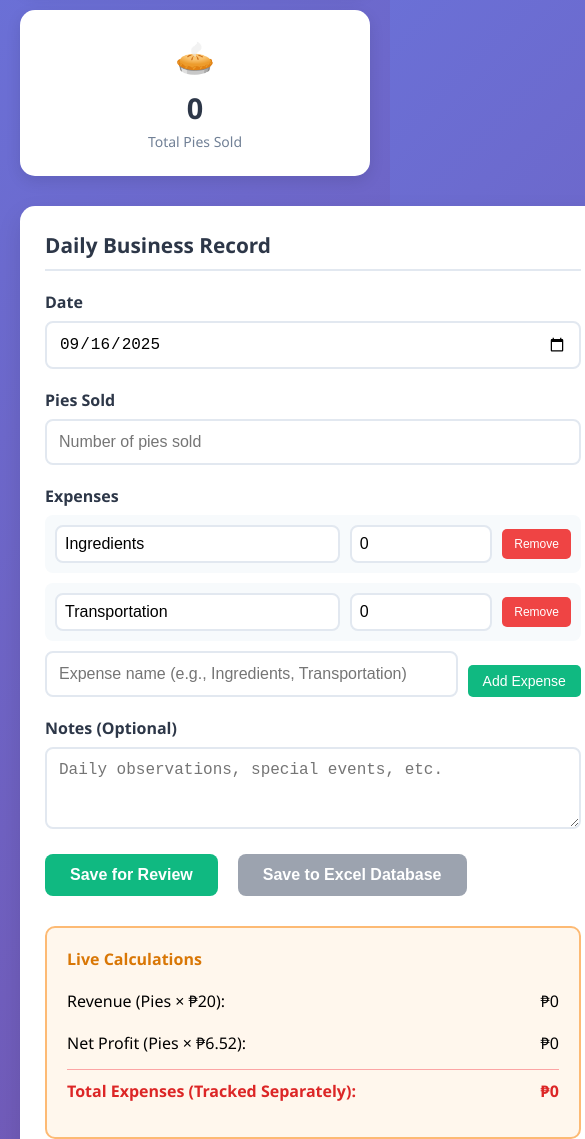
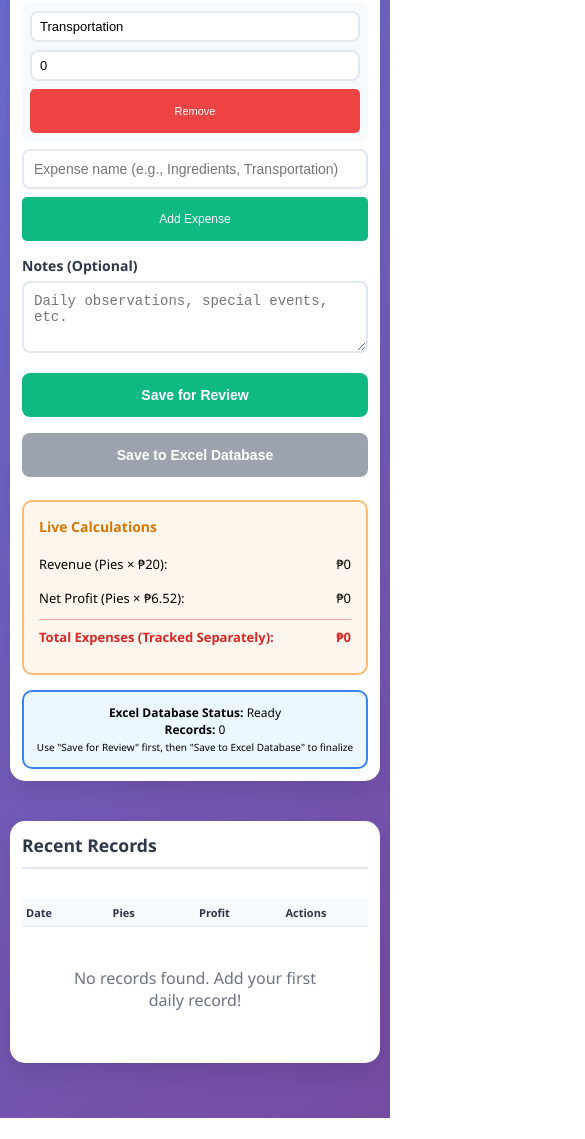
Before and after one commit to adrians1229/ginger, a plain HTML site: page index.html in a window 390 px wide. Shown: the part 800-1939 px from the top of the page, 585 px wide, since content can reach past the window. After the commit the page ends 1918 px from the top, so only its background shows below. Drawn offline with Linux system fonts and the light colour scheme.

Commit message:
Update index.html

```diff
--- a/index.html
+++ b/index.html
@@ -19,7 +19,7 @@
         font-family: 'Segoe UI', Tahoma, Geneva, Verdana, sans-serif;
         background: linear-gradient(135deg, #667eea 0%, #764ba2 100%);
         min-height: 100vh;
-            padding: 20px;
+        padding: 10px;
     }
 
     .container {
@@ -30,31 +30,31 @@
     .header {
         text-align: center;
         color: white;
-            margin-bottom: 30px;
+        margin-bottom: 20px;
     }
 
     .header h1 {
-            font-size: 2.5rem;
+        font-size: clamp(1.8rem, 4vw, 2.5rem);
         margin-bottom: 10px;
     }
 
     .header p {
-            font-size: 1.2rem;
+        font-size: clamp(1rem, 2.5vw, 1.2rem);
         opacity: 0.9;
     }
 
     .card {
         background: white;
         border-radius: 15px;
-            padding: 25px;
-            margin-bottom: 25px;
+        padding: 15px;
+        margin-bottom: 20px;
         box-shadow: 0 10px 25px rgba(0,0,0,0.1);
     }
 
     .card-header {
-            font-size: 1.3rem;
+        font-size: clamp(1.1rem, 2.5vw, 1.3rem);
         font-weight: bold;
-            margin-bottom: 20px;
+        margin-bottom: 15px;
         color: #2D3748;
         border-bottom: 2px solid #E2E8F0;
         padding-bottom: 10px;
@@ -62,15 +62,15 @@
 
     .stats-grid {
         display: grid;
-            grid-template-columns: repeat(auto-fit, minmax(200px, 1fr));
-            gap: 20px;
-            margin-bottom: 30px;
+        grid-template-columns: repeat(auto-fit, minmax(180px, 1fr));
+        gap: 15px;
+        margin-bottom: 25px;
     }
 
     .stat-card {
         background: white;
         border-radius: 15px;
-            padding: 25px;
+        padding: 20px 15px;
         text-align: center;
         box-shadow: 0 5px 15px rgba(0,0,0,0.1);
         transition: transform 0.3s ease;
@@ -81,54 +81,72 @@
     }
 
     .stat-icon {
-            font-size: 2rem;
-            margin-bottom: 10px;
+        font-size: clamp(1.5rem, 3vw, 2rem);
+        margin-bottom: 8px;
         display: block;
     }
 
     .stat-value {
-            font-size: 1.8rem;
+        font-size: clamp(1.2rem, 3vw, 1.8rem);
         font-weight: bold;
         color: #2D3748;
         margin-bottom: 5px;
+        word-break: break-all;
     }
 
     .stat-label {
         color: #718096;
-            font-size: 14px;
+        font-size: clamp(11px, 2.5vw, 14px);
+        line-height: 1.2;
     }
 
     .main-grid {
         display: grid;
-            grid-template-columns: 1fr 1fr;
-            gap: 25px;
-            margin-bottom: 30px;
+        grid-template-columns: 1fr;
+        gap: 20px;
+        margin-bottom: 25px;
     }
 
-        @media (max-width: 768px) {
+    @media (min-width: 1024px) {
         .main-grid {
-                grid-template-columns: 1fr;
+            grid-template-columns: 1fr 1fr;
+        }
+    }
+
+    @media (max-width: 480px) {
+        .card {
+            padding: 12px;
+        }
+
+        .stats-grid {
+            grid-template-columns: repeat(2, 1fr);
+            gap: 10px;
+        }
+
+        .stat-card {
+            padding: 15px 10px;
         }
     }
 
     .form-group {
-            margin-bottom: 20px;
+        margin-bottom: 15px;
     }
 
     .form-group label {
         display: block;
-            margin-bottom: 8px;
+        margin-bottom: 6px;
         font-weight: bold;
         color: #2D3748;
+        font-size: clamp(14px, 2.5vw, 16px);
     }
 
     .form-group input,
     .form-group textarea {
         width: 100%;
-            padding: 12px;
+        padding: 10px;
         border: 2px solid #E2E8F0;
         border-radius: 8px;
-            font-size: 16px;
+        font-size: clamp(14px, 2.5vw, 16px);
         transition: border-color 0.3s ease;
     }
 
@@ -139,15 +157,16 @@
     }
 
     .btn {
-            padding: 12px 25px;
+        padding: 10px 20px;
         border: none;
         border-radius: 8px;
         cursor: pointer;
-            font-size: 16px;
+        font-size: clamp(14px, 2.5vw, 16px);
         font-weight: bold;
         transition: all 0.3s ease;
-            margin-right: 10px;
-            margin-bottom: 10px;
+        margin-right: 8px;
+        margin-bottom: 8px;
+        min-height: 44px;
     }
 
     .btn-orange {
@@ -174,31 +193,49 @@
 
     .button-group {
         display: flex;
-            gap: 10px;
+        gap: 8px;
         flex-wrap: wrap;
+    }
+
+    @media (max-width: 480px) {
+        .button-group {
+            flex-direction: column;
+        }
+
+        .btn {
+            margin-right: 0;
+            width: 100%;
+        }
     }
 
     .calculation-preview {
         background: #FFF7ED;
-            padding: 20px;
+        padding: 15px;
         border-radius: 10px;
-            margin-top: 20px;
+        margin-top: 15px;
         border: 2px solid #FDBA74;
+    }
+
+    .calculation-preview h4 {
+        font-size: clamp(14px, 2.5vw, 16px);
     }
 
     .calculation-row {
         display: flex;
         justify-content: space-between;
-            margin-bottom: 10px;
-            padding: 5px 0;
+        margin-bottom: 8px;
+        padding: 4px 0;
+        font-size: clamp(13px, 2.5vw, 14px);
+        flex-wrap: wrap;
+        gap: 5px;
     }
 
     .calculation-row.total {
         font-weight: bold;
         border-top: 2px solid #D97706;
-            padding-top: 15px;
-            margin-top: 15px;
-            font-size: 1.1rem;
+        padding-top: 12px;
+        margin-top: 12px;
+        font-size: clamp(14px, 2.5vw, 16px);
         color: #D97706;
     }
 
@@ -206,31 +243,64 @@
         font-weight: bold;
         color: #DC2626;
         border-top: 1px solid #FCA5A5;
-            padding-top: 10px;
-            margin-top: 10px;
+        padding-top: 8px;
+        margin-top: 8px;
     }
 
     .data-table {
         width: 100%;
         border-collapse: collapse;
-            margin-top: 20px;
+        margin-top: 15px;
+        font-size: clamp(12px, 2vw, 14px);
+    }
+
+    .data-table-wrapper {
+        overflow-x: auto;
+        -webkit-overflow-scrolling: touch;
     }
 
     .data-table th,
     .data-table td {
-            padding: 12px;
+        padding: 8px 6px;
         text-align: left;
         border-bottom: 1px solid #E2E8F0;
+        min-width: 60px;
     }
 
     .data-table th {
         background: #F7FAFC;
         font-weight: bold;
         color: #2D3748;
+        font-size: clamp(11px, 2vw, 13px);
+        position: sticky;
+        top: 0;
+        z-index: 10;
     }
 
     .data-table tr:hover {
         background: #F7FAFC;
+    }
+
+    @media (max-width: 768px) {
+        .data-table th,
+        .data-table td {
+            padding: 6px 4px;
+            font-size: 11px;
+        }
+
+        .data-table th:nth-child(6),
+        .data-table td:nth-child(6) {
+            display: none;
+        }
+    }
+
+    @media (max-width: 480px) {
+        .data-table th:nth-child(3),
+        .data-table td:nth-child(3),
+        .data-table th:nth-child(5),
+        .data-table td:nth-child(5) {
+            display: none;
+        }
     }
 
     .text-right {
@@ -251,9 +321,10 @@
         background: #EBF8FF;
         border: 2px solid #3B82F6;
         border-radius: 10px;
-            padding: 15px;
+        padding: 12px;
         margin-top: 15px;
         text-align: center;
+        font-size: clamp(12px, 2.5vw, 14px);
     }
 
     .excel-connected {
@@ -265,17 +336,34 @@
         position: fixed;
         top: 20px;
         right: 20px;
-            padding: 15px 25px;
+        left: 20px;
+        padding: 12px 20px;
         border-radius: 10px;
         color: white;
         font-weight: bold;
         z-index: 2000;
+        transform: translateY(-100px);
+        transition: transform 0.3s ease;
+        font-size: clamp(14px, 2.5vw, 16px);
+        text-align: center;
+    }
+
+    @media (min-width: 768px) {
+        .notification {
+            left: auto;
+            right: 20px;
+            max-width: 400px;
             transform: translateX(400px);
-            transition: transform 0.3s ease;
+            text-align: left;
         }
 
         .notification.show {
             transform: translateX(0);
+        }
+    }
+
+    .notification.show {
+        transform: translateY(0);
     }
 
     .notification.success {
@@ -293,58 +381,136 @@
     .expense-inputs {
         display: grid;
         grid-template-columns: 1fr auto;
-            gap: 10px;
+        gap: 8px;
         align-items: end;
-            margin-bottom: 15px;
+        margin-bottom: 12px;
+    }
+
+    @media (max-width: 480px) {
+        .expense-inputs {
+            grid-template-columns: 1fr;
+            gap: 8px;
+        }
     }
 
     .expense-item {
         display: grid;
         grid-template-columns: 2fr 1fr auto;
-            gap: 10px;
+        gap: 8px;
         align-items: center;
-            padding: 10px;
+        padding: 8px;
         background: #F7FAFC;
         border-radius: 8px;
-            margin-bottom: 10px;
+        margin-bottom: 8px;
+    }
+
+    @media (max-width: 480px) {
+        .expense-item {
+            grid-template-columns: 1fr;
+            gap: 8px;
+            text-align: center;
+        }
     }
 
     .expense-item input {
         margin: 0;
-            padding: 8px;
+        padding: 6px 8px;
+        font-size: clamp(13px, 2.5vw, 14px);
     }
 
     .expense-item button {
         background: #EF4444;
         color: white;
         border: none;
-            padding: 8px 12px;
+        padding: 6px 10px;
         border-radius: 5px;
         cursor: pointer;
-            font-size: 12px;
+        font-size: clamp(11px, 2.5vw, 12px);
+        min-height: 32px;
     }
 
     .btn-add-expense {
         background: #10B981;
         color: white;
         border: none;
-            padding: 8px 15px;
+        padding: 6px 12px;
         border-radius: 5px;
         cursor: pointer;
-            font-size: 14px;
+        font-size: clamp(12px, 2.5vw, 14px);
+        min-height: 36px;
+        white-space: nowrap;
+    }
+
+    @media (max-width: 480px) {
+        .btn-add-expense {
+            width: 100%;
+            white-space: normal;
+        }
     }
 
     .pending-record {
         background: #FEF3C7;
         border: 2px solid #F59E0B;
         border-radius: 10px;
-            padding: 15px;
+        padding: 12px;
         margin-top: 15px;
+        font-size: clamp(13px, 2.5vw, 14px);
     }
 
     .pending-record h4 {
         color: #92400E;
-            margin-bottom: 10px;
+        margin-bottom: 8px;
+        font-size: clamp(14px, 2.5vw, 16px);
+    }
+
+    /* Action buttons in table */
+    .data-table button {
+        background: #F59E0B;
+        color: white;
+        border: none;
+        padding: 4px 8px;
+        border-radius: 4px;
+        cursor: pointer;
+        font-size: clamp(10px, 2vw, 12px);
+        margin-right: 4px;
+        margin-bottom: 2px;
+        min-height: 28px;
+    }
+
+    .data-table button:last-child {
+        background: #EF4444;
+        margin-right: 0;
+    }
+
+    @media (max-width: 480px) {
+        .data-table button {
+            padding: 3px 6px;
+            font-size: 10px;
+            margin-right: 2px;
+        }
+    }
+
+    /* Scrollable table container */
+    @media (max-width: 768px) {
+        .card-content > div:has(.data-table) {
+            max-height: 300px !important;
+        }
+    }
+
+    /* Status badges responsive */
+    .data-table span {
+        padding: 2px 6px;
+        border-radius: 8px;
+        font-size: clamp(9px, 2vw, 12px);
+        white-space: nowrap;
+    }
+
+    /* Improve touch targets on mobile */
+    @media (max-width: 768px) {
+        .btn, .expense-item button, .btn-add-expense, .data-table button {
+            min-height: 44px;
+            touch-action: manipulation;
+        }
     }
     </style>
 </head>
```
Lines whose indentation alone changed are shown as unchanged.
